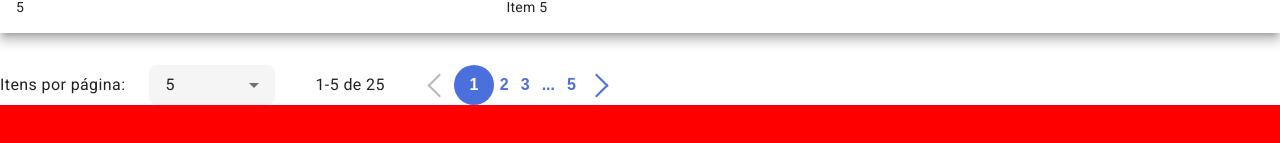
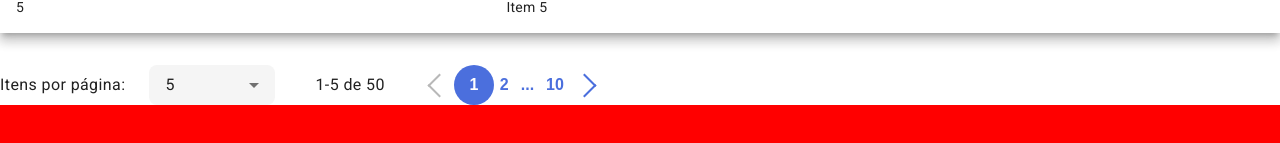
Before and after one commit to Jefferzom/poc-ga, an Angular app: page / in a window 1280 px wide. Shown: the part 283-426 px from the top of the page. Built offline with nearby package versions, Linux system fonts and the light colour scheme; data requests are answered from the project's data file.

Commit message:
wip lib paginacao

```diff
--- a/database/db.json
+++ b/database/db.json
@@ -24,6 +24,31 @@
     { "id": 20, "nome": "Item 22" },
     { "id": 20, "nome": "Item 23" },
     { "id": 20, "nome": "Item 24" },
-    { "id": 20, "nome": "Item 25" }
+    { "id": 20, "nome": "Item 25" },
+    { "id": 1, "nome": "Item 26" },
+    { "id": 2, "nome": "Item 27" },
+    { "id": 3, "nome": "Item 28" },
+    { "id": 4, "nome": "Item 29" },
+    { "id": 5, "nome": "Item 30" },
+    { "id": 6, "nome": "Item 31" },
+    { "id": 7, "nome": "Item 32" },
+    { "id": 8, "nome": "Item 33" },
+    { "id": 9, "nome": "Item 34" },
+    { "id": 10, "nome": "Item 35" },
+    { "id": 11, "nome": "Item 36" },
+    { "id": 12, "nome": "Item 37" },
+    { "id": 13, "nome": "Item 38" },
+    { "id": 13, "nome": "Item 39" },
+    { "id": 13, "nome": "Item 40" },
+    { "id": 13, "nome": "Item 41" },
+    { "id": 13, "nome": "Item 42" },
+    { "id": 13, "nome": "Item 43" },
+    { "id": 13, "nome": "Item 44" },
+    { "id": 13, "nome": "Item 45" },
+    { "id": 13, "nome": "Item 46" },
+    { "id": 13, "nome": "Item 47" },
+    { "id": 13, "nome": "Item 48" },
+    { "id": 13, "nome": "Item 49" },
+    { "id": 13, "nome": "Item 50" }
   ]
 }
--- a/src/app/app.component.html
+++ b/src/app/app.component.html
@@ -5,7 +5,6 @@
   [indexPage]="indexPage"
   [lengthPagination]="tableData.length"
   [hasPagination]="true"
-  paginationType="front"
   (emitPageEvent)="getEmitedPageEvent($event)"
   ></table-pagination>
 
--- a/src/app/app.component.ts
+++ b/src/app/app.component.ts
@@ -48,8 +48,10 @@ export class AppComponent implements OnInit, OnDestroy {
   }
 
   getEmitedPageEvent(ev: any) {
+    console.log(ev)
     this.pageSize = ev.pageSize
     this.indexPage = ev.pageIndex
-    this.getContracts(ev.pageIndex, ev.pageSize)
+
+    // this.getContracts(ev.pageIndex, ev.pageSize)
   }
 }
--- a/src/app/tabela-com-paginacao/custom-pagination/custom-pagination.component.html
+++ b/src/app/tabela-com-paginacao/custom-pagination/custom-pagination.component.html
@@ -21,11 +21,11 @@
     <!-- mat-button -->
   <button
     class="ui-kit-custom-pagination-buttons"
-    [class.current-page]="pageIndex + 1 === i + 1"
-    (click)="goToPage(page)"
-    *ngFor="let page of displayedPages; let i = index"
+    [class.current-page]="item.active"
+    (click)="goToPage(item.page)"
+    *ngFor="let item of createEllipse(); let i = index"
   >
-    {{ page === '...' ? page : +page + 1}}
+    {{item.page}}
   </button>
   <!-- mat-button -->
   <button
--- a/src/app/tabela-com-paginacao/custom-pagination/custom-pagination.component.ts
+++ b/src/app/tabela-com-paginacao/custom-pagination/custom-pagination.component.ts
@@ -1,5 +1,4 @@
-type spread = '...';
-import { ChangeDetectorRef, Component, EventEmitter, Input, Output, OnInit } from '@angular/core';
+import { ChangeDetectorRef, Component} from '@angular/core';
 import { MatPaginator, MatPaginatorIntl } from '@angular/material/paginator';
 
 @Component({
@@ -11,51 +10,73 @@ export class CustomPaginationComponent extends MatPaginator {
   constructor(intl: MatPaginatorIntl, changeDetectorRef: ChangeDetectorRef) {
     super(intl, changeDetectorRef);
   }
-  public maxDisplayedPages = 4;
 
   changePageSize(ev: any) {
     this._changePageSize(ev.value);
-    this.length = Math.ceil(this.length/this.pageSize);
   }
 
-  get displayedPages(): (number | string)[] {
-    const pages: (number | string)[] = [];
-    const totalPages = Math.ceil(this.length / this.pageSize);
+  createEllipse() {
+    let current = this.pageIndex + 1;
 
-    if (totalPages <= this.maxDisplayedPages) {
-      for (let i = 0; i < totalPages; i++) {
-        pages.push(i);
+    const max = Math.ceil(this.length/this.pageSize);
+
+    const items: any = [];
+
+    const addPage = (page: any, isActive: any) => {
+      items.push({ page, active: isActive });
+    };
+
+    const addEllipse = () => {
+      items.push({ page: '...', active: false });
+    };
+
+    if (max <= 5) {
+      for (let i = 1; i <= max; i++) {
+        addPage(i, i === current);
       }
     } else {
-      const halfMax = Math.floor(this.maxDisplayedPages / 2);
-      const lowerBound = Math.max(0, this.pageIndex - halfMax);
-      const upperBound = Math.min(totalPages - 1, this.pageIndex + halfMax);
+      addPage(1, current === 1);
 
-      if (lowerBound > 0) {
-        pages.push(0);
-        if (lowerBound > 1) {
-          pages.push('...');
-        }
+      if (current > 2) {
+        addEllipse();
       }
 
-      for (let i = lowerBound; i <= upperBound; i++) {
-        pages.push(i);
+      let r1 = Math.max(current - 1, 2);
+      let r2 = Math.min(current + 1, max - 1);
+
+      for (let i = r1; i <= r2; i++) {
+        addPage(i, i === current);
       }
 
-      if (upperBound < totalPages - 1) {
-        if (upperBound < totalPages - 2) {
-          pages.push('...');
-        }
-        pages.push(totalPages - 1);
+      if (current < max - 1) {
+        addEllipse();
       }
+
+      addPage(max, max === current);
     }
+    return items;
+  }
 
-    return pages;
+  hasPage(pageNumber: number):boolean {
+    return pageNumber > 0 && pageNumber <= this.getNumberOfPages();
   }
 
   goToPage(page: number | string): void {
-    if (typeof page === 'number') {
-      this.pageIndex = page;
+    if(!this.hasPage(+page)) {
+      return;
     }
+
+    const previousPageIndex = this.pageIndex;
+    this.pageIndex = +page - 1;
+    this._myEmitPageEvent(previousPageIndex);
+  }
+
+  private _myEmitPageEvent(previousPageIndex: number) {
+    this.page.emit({
+      previousPageIndex,
+      pageIndex: this.pageIndex,
+      pageSize: this.pageSize,
+      length: this.length
+    });
   }
 }
--- a/src/app/tabela-com-paginacao/tabela-com-paginacao.component.ts
+++ b/src/app/tabela-com-paginacao/tabela-com-paginacao.component.ts
@@ -32,13 +32,6 @@ export class TabelaComPaginacaoComponent implements OnInit, OnChanges {
     this.keyName = this.columns.map((res: any) => res.key);
   }
 
-  getTextPaginator(page: number, pageSize: number, length: number) {
-    if (length === 0 || pageSize === 0) {
-      return 'Sem resultados'
-    }
-    return page + 1 + '-' + pageSize + ' de ' + length;
-  }
-
   onPageChange(event: any): void {
     const indexPage = event.pageIndex + 1
     Object.assign(event, {
```
Also changed, not shown: src/app/tabela-com-paginacao/tabela-com-paginacao.component.html (+0 -12 lines).
